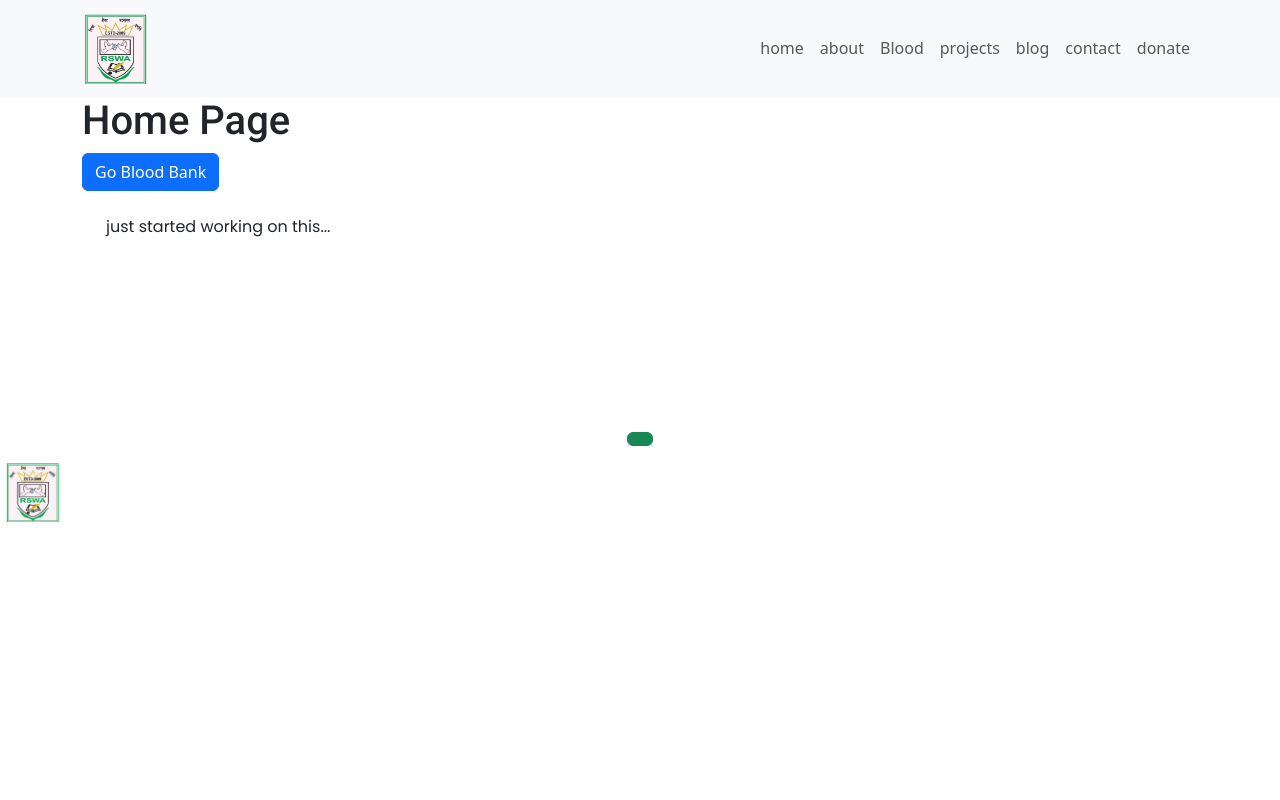
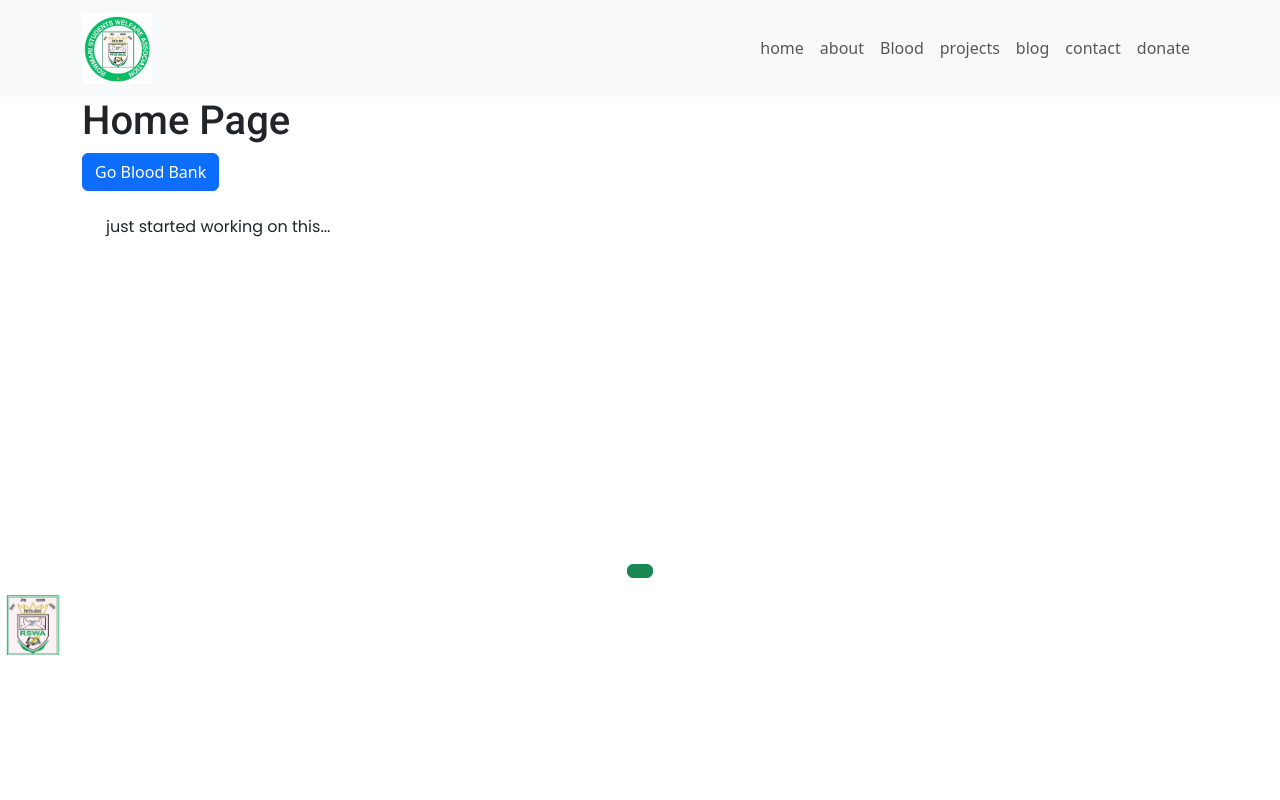
Before and after one commit to ashiful2002/rswa, a React (Vite) app: page / in a window 1280 px wide. Shown: the top 800 px of the page. Built offline with nearby package versions, Linux system fonts and the light colour scheme.

Commit message:
ADDED THE NEW LOGO

```diff
--- a/src/Layout/BsNAvbar.jsx
+++ b/src/Layout/BsNAvbar.jsx
@@ -1,4 +1,5 @@
 import { Link, Outlet } from "react-router-dom";
+import logo3 from '../assets/logo3.jpg'
 import Container from "react-bootstrap/Container";
 import Nav from "react-bootstrap/Nav";
 import Navbar from "react-bootstrap/Navbar";
@@ -15,7 +16,7 @@ function BsNavbar() {
           <Navbar.Brand>
             <Link to="/">
               {" "}
-              <img src={logo} alt="rswa" width={70} />{" "}
+              <img src={logo3} alt="rswa" width={70} />{" "}
             </Link>
           </Navbar.Brand>
           <Navbar.Toggle aria-controls="basic-navbar-nav" />
--- a/src/Layout/Footer.jsx
+++ b/src/Layout/Footer.jsx
@@ -21,13 +21,16 @@ const Footer = () => {
           </p>
         </div>
         <div className="">
-          <h6 className="mb-4 text-sm font-thin">social midea links</h6>
-          <div className="flex items-center justify-center gap-3">
+          <h5 className="h6 mb-4 text-sm font-thin">social midea links</h5>
+          <div className="flex flex-col items-center justify-center gap-3">
             <SocialSection />
           </div>
         </div>
         <div className="mx-1">
-          <h6 className="mb-4 mt-8 text-sm font-thin">Quick Contact</h6>
+          <div className="mb-6 mt-8">
+            <h6 className="h6 text-sm font-thin">Quick Contact</h6>
+          </div>
+
           <Button
             className="mb-2"
             variant="success"
--- a/src/Layout/QuickContact.jsx
+++ b/src/Layout/QuickContact.jsx
@@ -25,7 +25,7 @@ const QuickContact = () => {
           <p className="mx-2">
             <FaPhone className="text-lg text-green-500" />
           </p>{" "}
-          <a href="tel:01759907907" className="mx-2 text-white no-underline" target="_blank">
+          <a href="tel:01727-475744" className="mx-2 text-white no-underline" target="_blank">
             {" "}
             <p className="hover:text-green-500">+880 1727-475744</p>
           </a>
--- a/src/Layout/SocialSection.jsx
+++ b/src/Layout/SocialSection.jsx
@@ -8,20 +8,32 @@ import { GrFacebook } from "react-icons/gr";
 const SocialSection = () => {
   return (
     <>
-      <div className="flex items-center justify-center rounded-full hover:bg-green-500">
-        <a href="https://www.facebook.com/profile.php?id=100094207557939">
+      <div className="flex items-center justify-center rounded-full px-2 py-1 hover:bg-green-500">
+        <a
+          href="https://www.facebook.com/profile.php?id=100094207557939"
+          target="_blank"
+        >
           <FaFacebook className="text-xl text-white" />
-        </a>
+        </a>{" "}
+        <span className="ml-2 text-sm lowercase">page</span>
       </div>
-      <div className="flex items-center justify-center rounded-full hover:bg-green-500">
-        <a href="https://www.facebook.com/groups/RSWA2009">
+      <div className="flex items-center justify-center rounded-full px-2 py-1 hover:bg-green-500">
+        <a href="https://www.facebook.com/groups/RSWA2009" target="_blank">
           <FaFacebookF className="text-xl text-white" />
-        </a>
+        </a>{" "}
+        <span className="ml-2 text-sm lowercase">group</span>
       </div>
-      <div className="flex items-center justify-center rounded-full hover:bg-green-500">
-        <a href="https://www.instagram.com/RSWA/">
+      <div className="flex items-center justify-center rounded-full px-2 py-1 hover:bg-green-500">
+        <a href="https://www.instagram.com/RSWA/" target="_blank">
           <FaInstagram className="text-xl text-white" />
-        </a>
+        </a>{" "}
+        <span className="ml-2 text-sm lowercase">instagram</span>
+      </div>
+      <div className="flex items-center justify-center rounded-full px-2 py-1 hover:bg-green-500">
+        <a href=" https://wa.me/+8801727475744" target="_blank">
+          <FaWhatsapp className="text-xl text-white" />
+        </a>{" "}
+        <span className="ml-2 text-sm lowercase">Whatsapp</span>
       </div>
     </>
   );
```
Also changed, not shown: src/assets/logo3.jpg (added).
